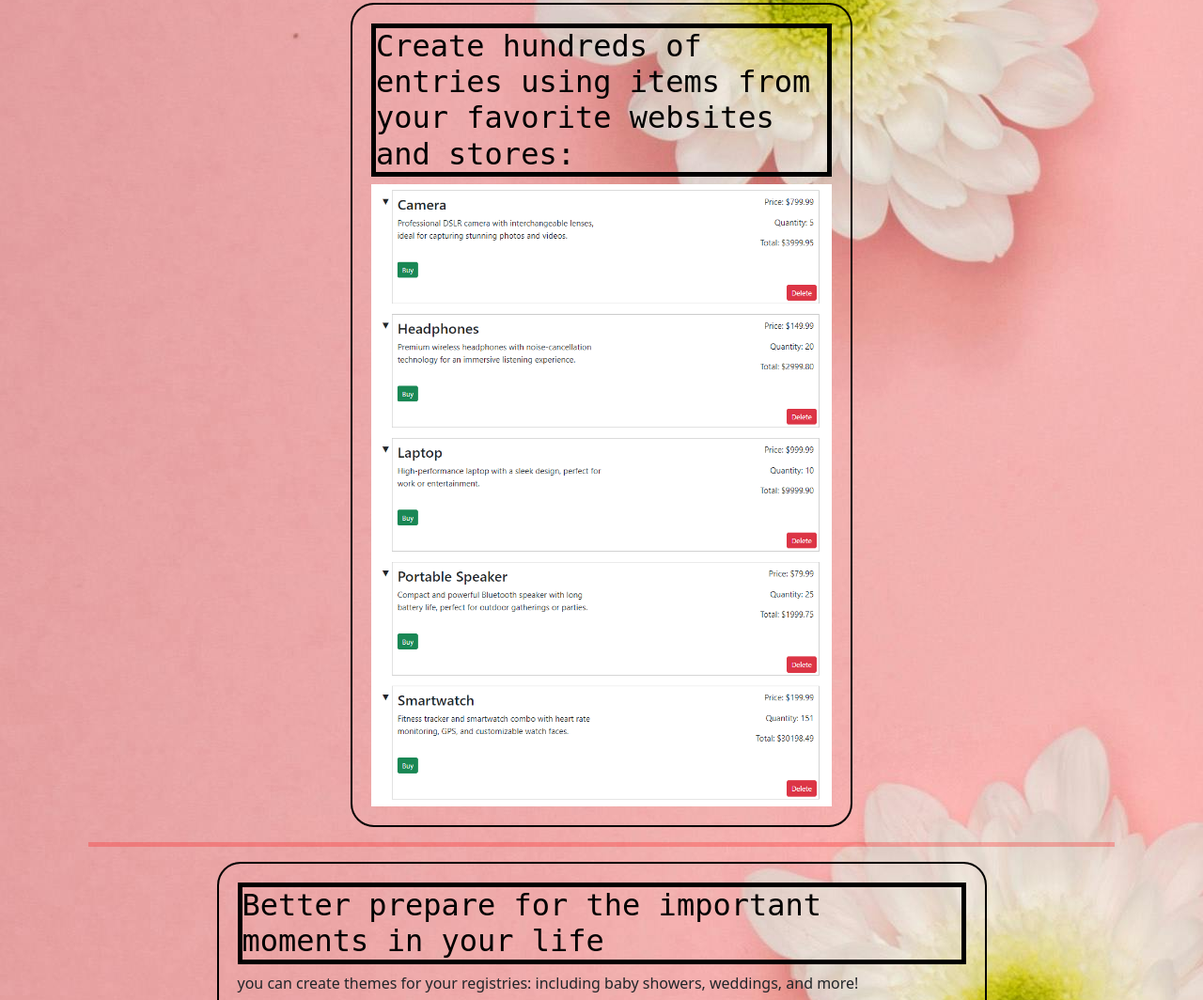
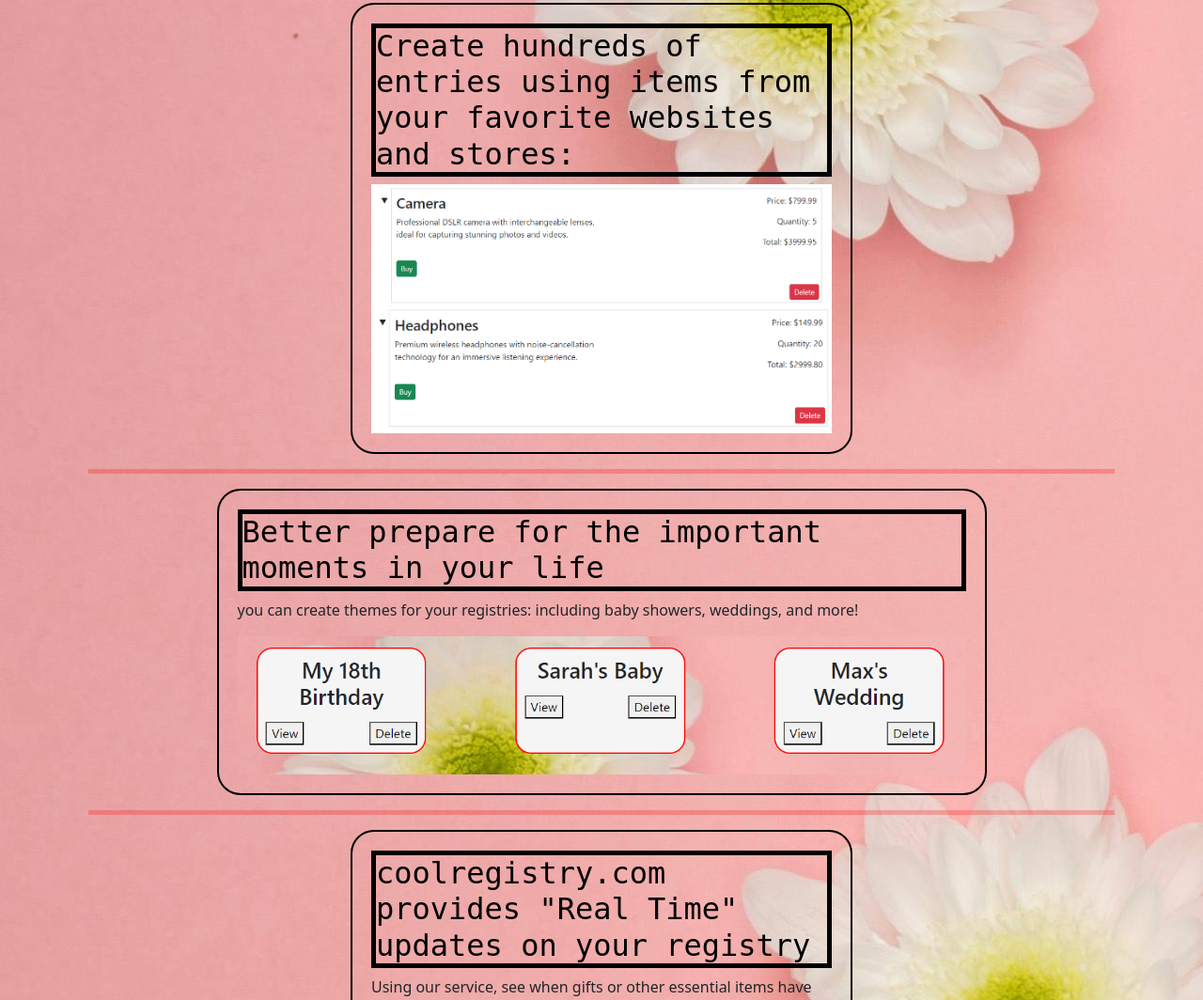
Before and after one commit to ajhann129/CSCI3300-MyRegistry-Project, a Django app: page / in a window 1280 px wide. Shown: the part 429-1493 px from the top of the page at 94% size. Run offline with Django 5.2, Linux system fonts and the light colour scheme.

Commit message:
Changed ads for index

```diff
--- a/registry/account_app/templates/account_app/index.html
+++ b/registry/account_app/templates/account_app/index.html
@@ -32,7 +32,8 @@
             <div class="col-md-6 mx-auto">
                 <div class="boxMeIn d-flex flex-column align-items-center">
                     <h2 class="refont">Create hundreds of entries using items from your favorite websites and stores:</h2>
-                    <img src="{% static 'account_app/img/Made_Items.png' %}" alt="Already Bought" class="img-fluid">
+                    <img src="{% static 'account_app/img/item_1.png' %}" alt="Camera Item" class="img-fluid">
+                    <img src="{% static 'account_app/img/item_2.png' %}" alt="Headphone Item" class="img-fluid">
                 </div>
             </div>
         </div>
```
Also changed, not shown: registry/account_app/static/account_app/img/Made_Items.png (deleted), registry/account_app/static/account_app/img/item_1.png (added), registry/account_app/static/account_app/img/item_2.png (added), registry/db.sqlite3.
